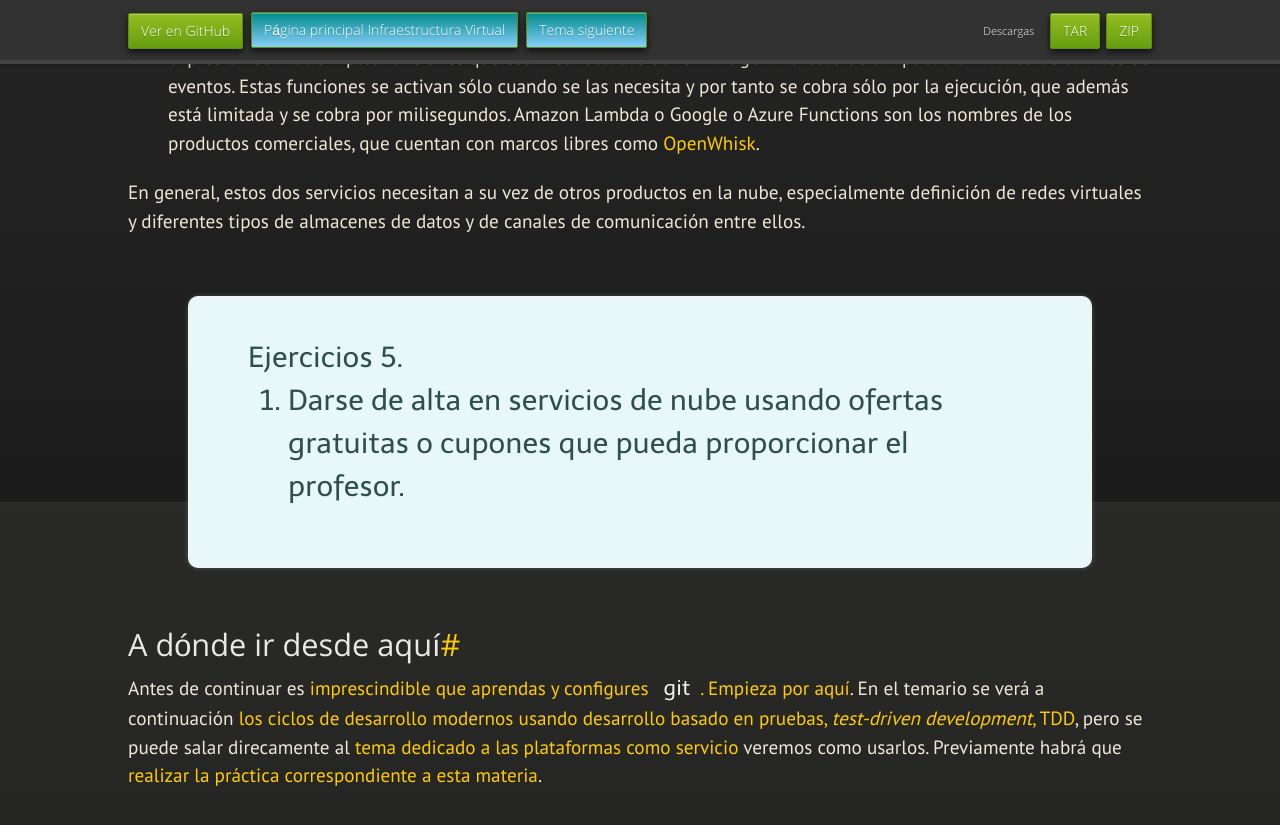
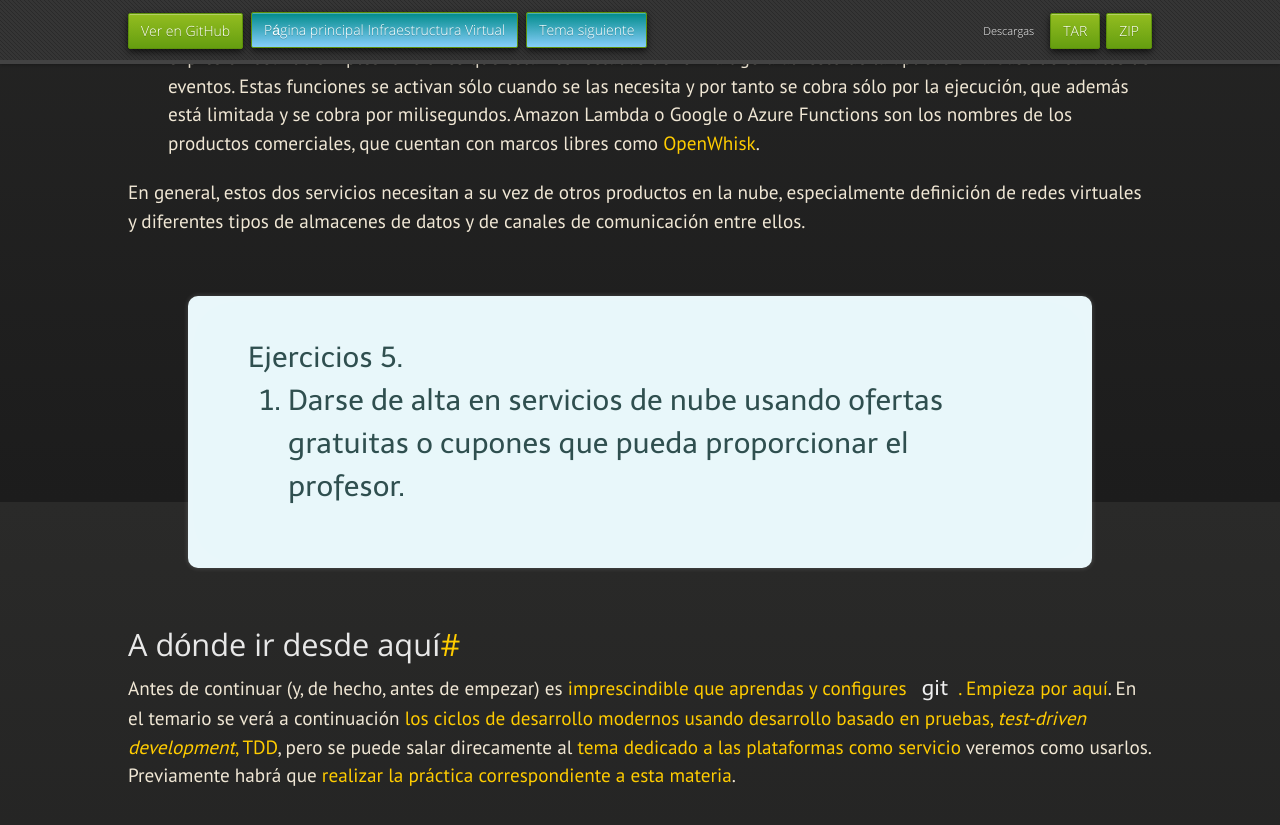
Before and after one commit to JJ/IV, a Jekyll site: the page built from documentos/temas/Intro_concepto_y_soporte_fisico.md, in a window 1280 px wide and 900 px high, scrolled down 9398 px. Shown: the top 825 px of the window. Built offline with Jekyll 4.4.1, drawn with Linux system fonts in a browser that asks for light colours; nearby versions of some CDN libraries; some web fonts are replaced; our own code applies the rules of GitHub Pages for plain Markdown files.

Commit message:
Sync documentos/temas/Intro_concepto_y_soporte_fisico.md de master a gh-pages

```diff
--- a/documentos/temas/Intro_concepto_y_soporte_fisico.md
+++ b/documentos/temas/Intro_concepto_y_soporte_fisico.md
@@ -438,12 +438,11 @@ tipos de almacenes de datos y de canales de comunicación entre ellos.
 A dónde ir desde aquí
 -----
 
-Antes de continuar
-es
+Antes de continuar (y, de hecho, antes de empezar) es
 [imprescindible que aprendas y configures `git`. Empieza por aquí](http://mini-git.github.io). En
 el temario se verá a
 continuación
 [los ciclos de desarrollo modernos usando desarrollo basado en pruebas, *test-driven development*, TDD](Desarrollo_basado_en_pruebas),
 pero se puede salar direcamente
 al [tema dedicado a las plataformas como servicio](PaaS) veremos
-como usarlos. Previamente habrá que [realizar la práctica correspondiente a esta materia](../proyecto/1.Infraestructura).
+como usarlos. Previamente habrá que [realizar la práctica correspondiente a esta materia](../proyecto/0.Repositorio).
```
